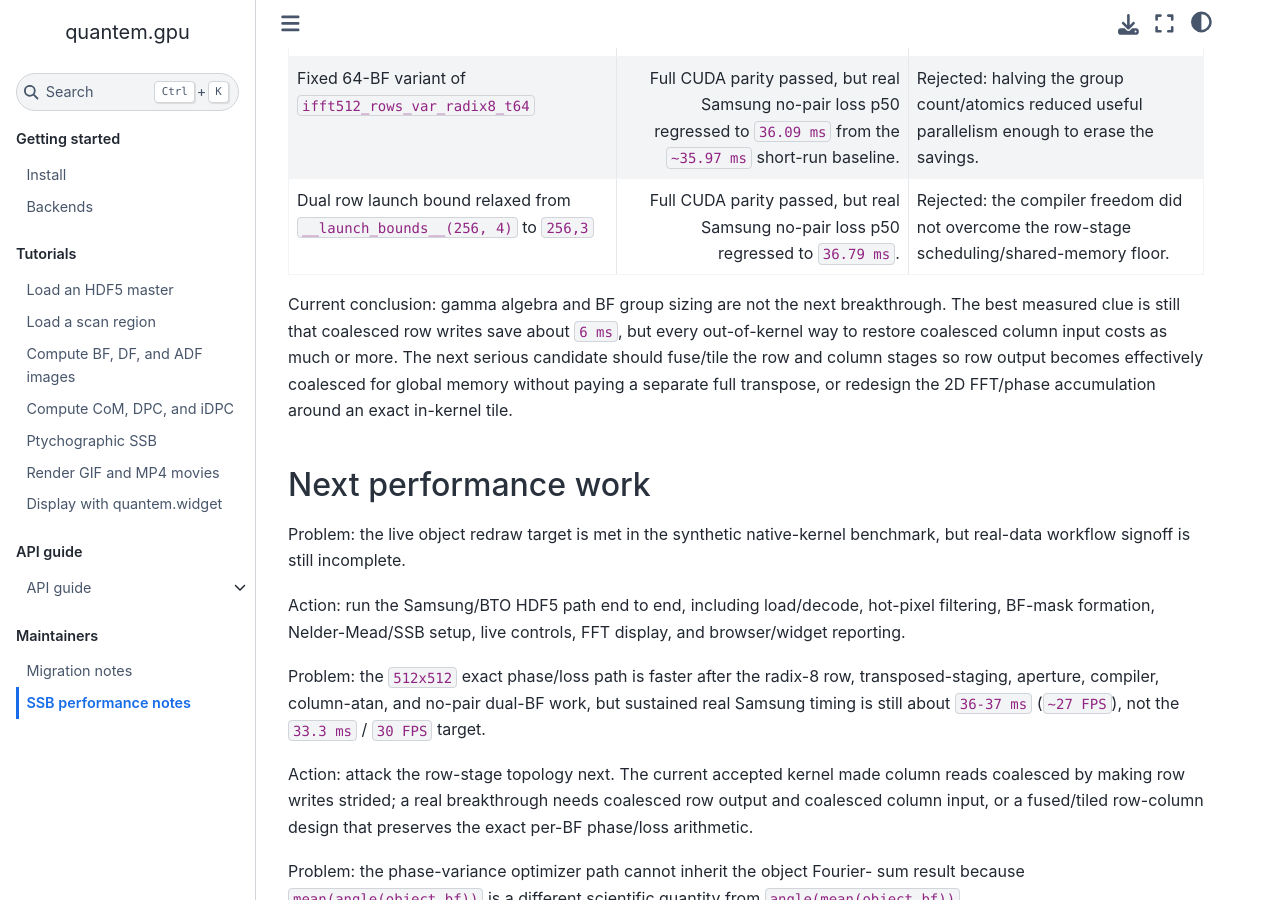
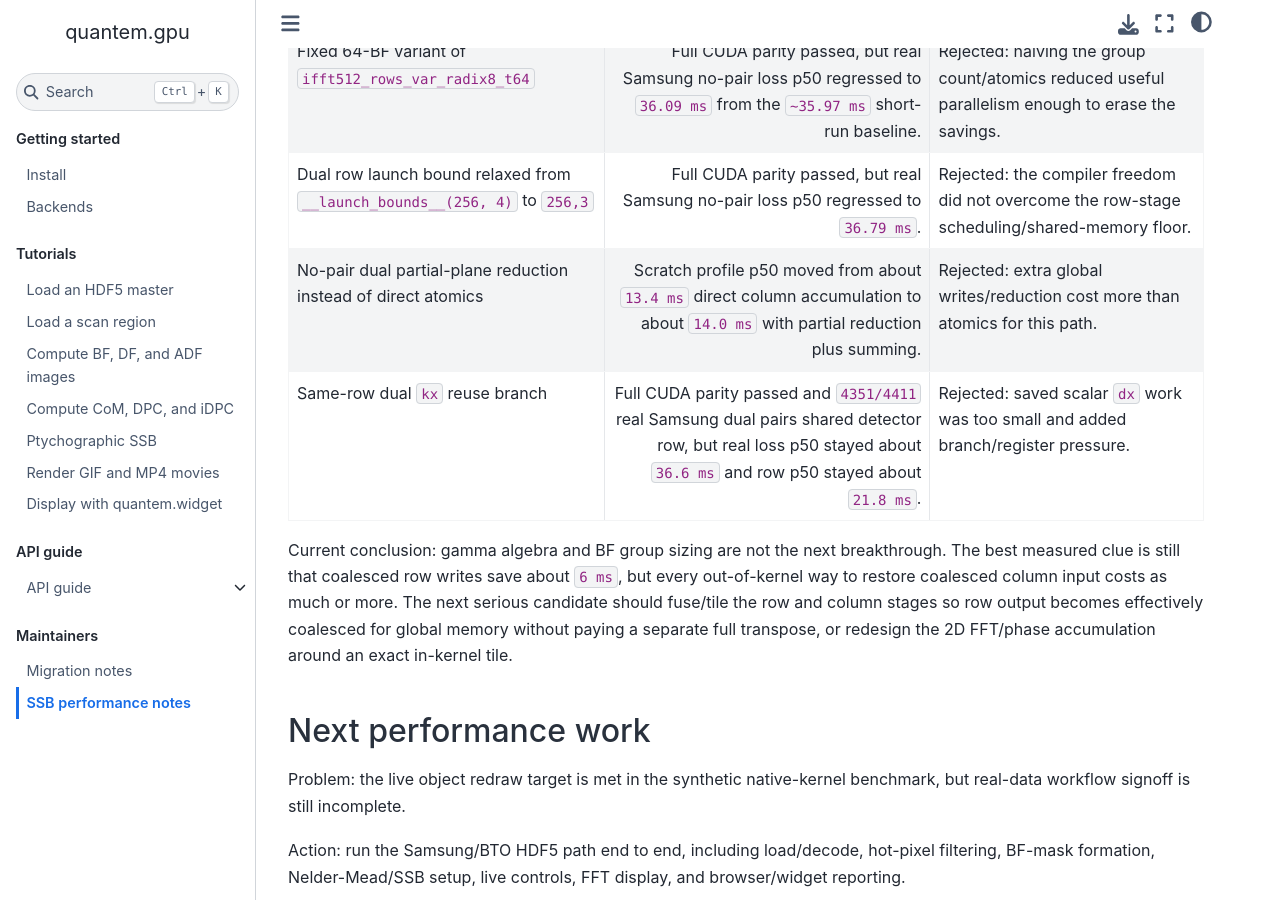
Before and after one commit to bobleesj/quantem.gpu, a Jupyter Book: the page built from docs/maintainer/ssb-performance.md, in a window 1280 px wide and 900 px high, scrolled down 24368 px. Built offline with Jupyter Book 1.0.4 settings and Sphinx 7.4.7 and the Sphinx Book theme 1.1.4, drawn with Linux system fonts in a browser that asks for light colours.

Commit message:
docs: record no-pair SSB rejected paths

```diff
--- a/docs/maintainer/ssb-performance.md
+++ b/docs/maintainer/ssb-performance.md
@@ -857,6 +857,8 @@ repeating local minima.
 | Degree-2 column `atan2` polynomial | Focused parity passed, full loss p50 improved only about `0.1 ms`. | Rejected: too little speedup for a rougher scientific approximation. |
 | Fixed 64-BF variant of `ifft512_rows_var_radix8_t64` | Full CUDA parity passed, but real Samsung no-pair loss p50 regressed to `36.09 ms` from the `~35.97 ms` short-run baseline. | Rejected: halving the group count/atomics reduced useful parallelism enough to erase the savings. |
 | Dual row launch bound relaxed from `__launch_bounds__(256, 4)` to `256,3` | Full CUDA parity passed, but real Samsung no-pair loss p50 regressed to `36.79 ms`. | Rejected: the compiler freedom did not overcome the row-stage scheduling/shared-memory floor. |
+| No-pair dual partial-plane reduction instead of direct atomics | Scratch profile p50 moved from about `13.4 ms` direct column accumulation to about `14.0 ms` with partial reduction plus summing. | Rejected: extra global writes/reduction cost more than atomics for this path. |
+| Same-row dual `kx` reuse branch | Full CUDA parity passed and `4351/4411` real Samsung dual pairs shared detector row, but real loss p50 stayed about `36.6 ms` and row p50 stayed about `21.8 ms`. | Rejected: saved scalar `dx` work was too small and added branch/register pressure. |
 
 Current conclusion: gamma algebra and BF group sizing are not the next
 breakthrough. The best measured clue is still that coalesced row writes save
```
